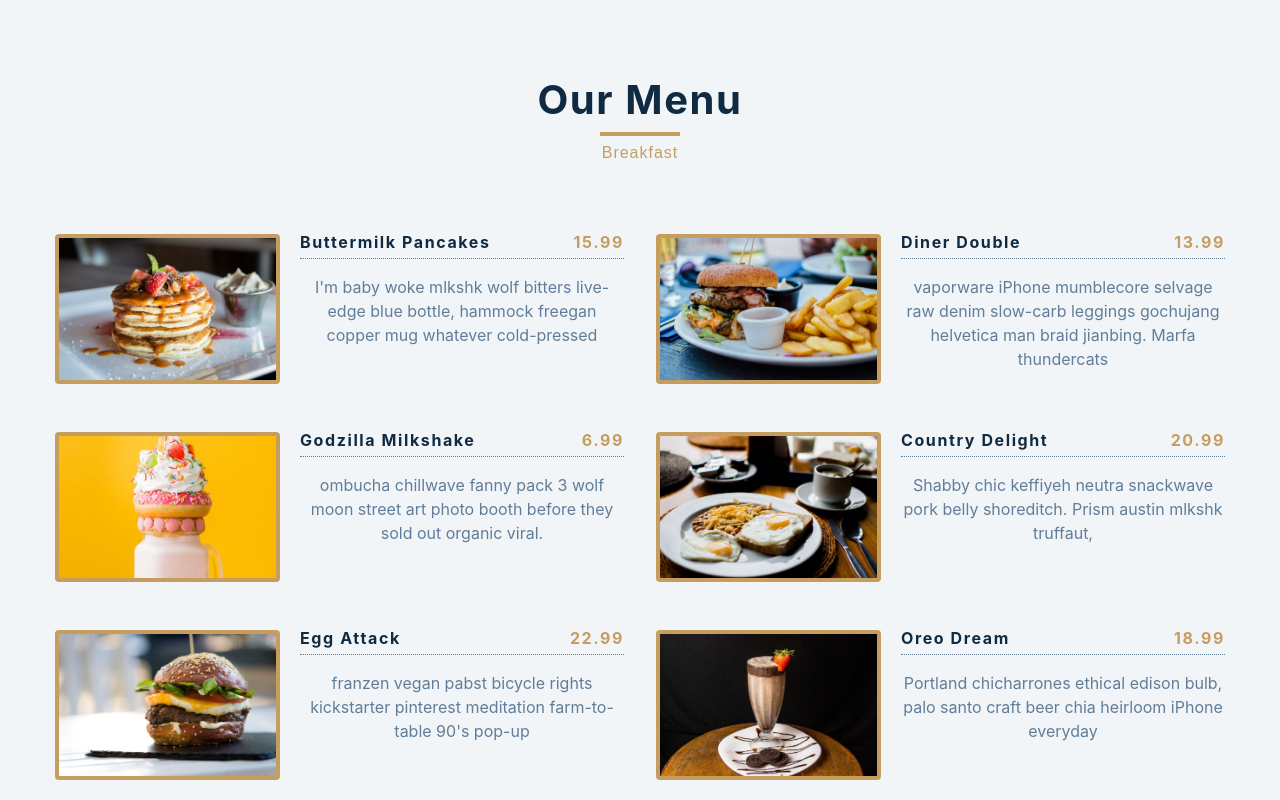
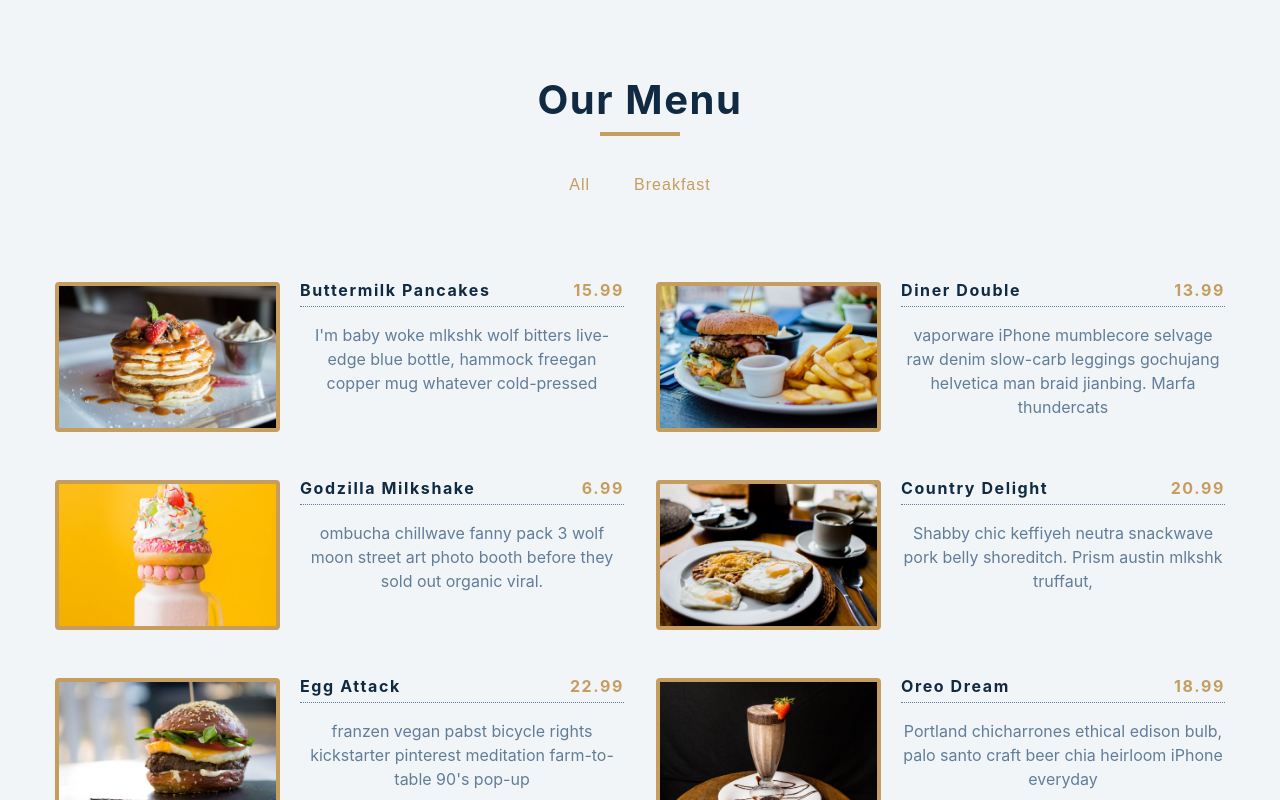
Before and after one commit to cisu/react_basic_projects, a React (Create React App) app: page / in a window 1280 px wide. Shown: the top 800 px of the page. Built offline with nearby package versions, Linux system fonts and the light colour scheme.

Commit message:
add all Button

```diff
--- a/src/App.js
+++ b/src/App.js
@@ -8,6 +8,12 @@ function App() {
   const [categories, setCategories] = useState([]);
 
   const filterItems = category => {
+
+    if(category === 'all') {
+      setMenuItems(items);
+      return;
+    }
+
     const newItems = items.filter(item => item.category === category);
     setMenuItems(newItems);
   };
--- a/src/Categories.js
+++ b/src/Categories.js
@@ -2,12 +2,23 @@ import React from 'react';
 
 const Categories = ({filterItems}) => {
   return <div className='btn-container'>
+
+  {/* all  */}
+   <button
+    className='filter-btn'
+    onClick={() => filterItems('all')}
+    >
+      all
+   </button>
+
+    {/* breakfast */}
     <button
     className='filter-btn'
     onClick={() => filterItems('breakfast')}
     >
       breakfast
    </button>
+
     </div>;
 };
 
--- a/src/index.css
+++ b/src/index.css
@@ -157,7 +157,8 @@ Menu
   margin-right: auto;
 }
 .btn-container {
-  margin-bottom: 4rem;
+  margin-bottom: 5rem;
+  margin-top: 2rem;
   display: flex;
   justify-content: center;
 }
```
